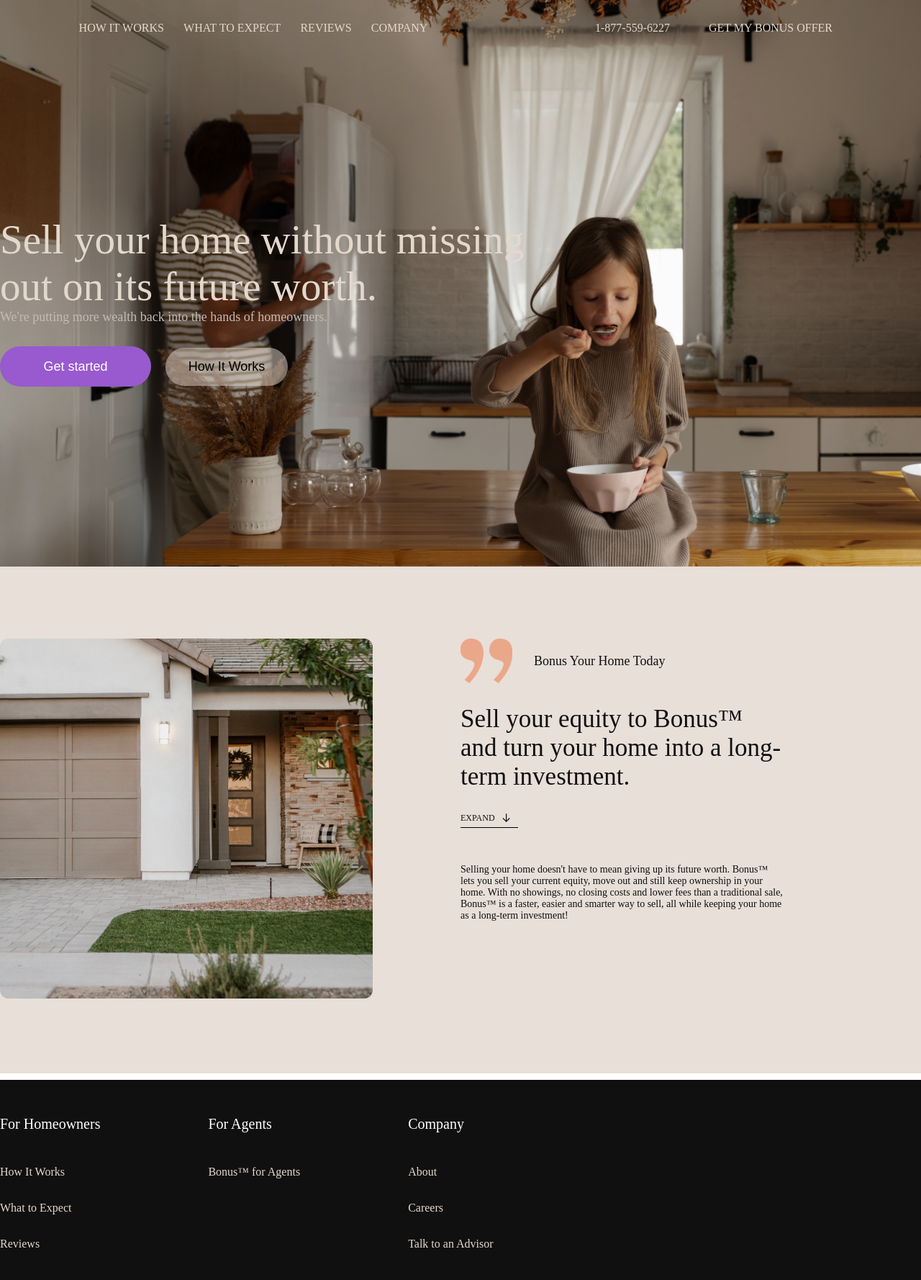
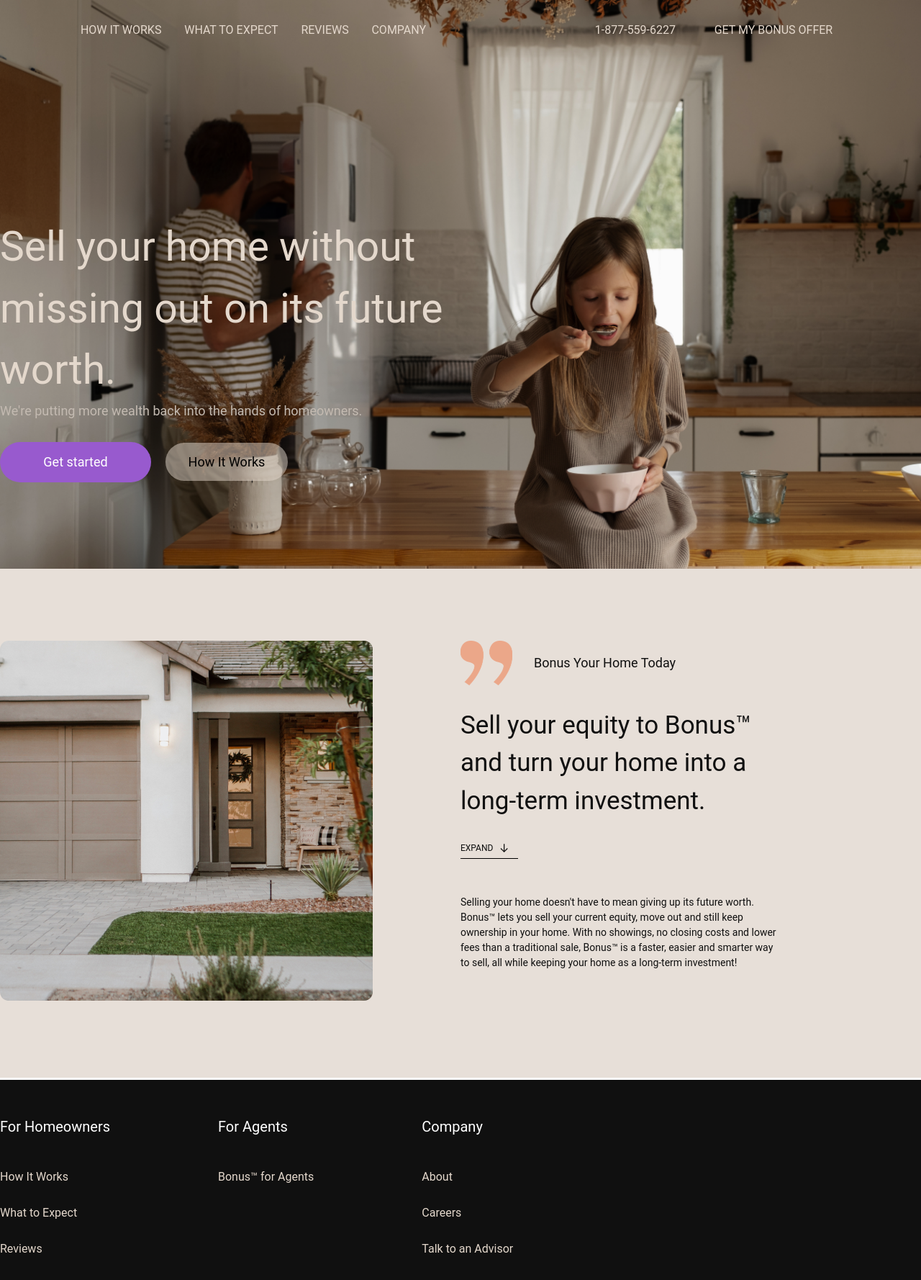
Before and after one commit to Iimanbek/Registr, a Vue app: page / in a window 1280 px wide. Shown: the top 1778 px of the page at 72% size. Built offline with nearby package versions, Linux system fonts and the light colour scheme.

Commit message:
done routers

```diff
--- a/package.json
+++ b/package.json
@@ -10,7 +10,8 @@
   "dependencies": {
     "pinia": "^2.0.28",
     "vue": "^3.2.45",
-    "vue-router": "^4.1.6"
+    "vue-router": "^4.1.6",
+    "vuetify": "^3.0.6"
   },
   "devDependencies": {
     "@vitejs/plugin-vue": "^4.0.0",
--- a/src/components/Main.vue
+++ b/src/components/Main.vue
@@ -100,7 +100,7 @@
 }
 .mmmmm{
     background: rgba(231, 223, 216, 1);
-    margin-top: 250px ;
+    margin-top: 120px ;
     padding-bottom: 100px;
 }
 .sSection{
--- /dev/null
+++ b/src/layouts/BaseLayOut.vue
@@ -0,0 +1,22 @@
+<template>
+    <div>
+        <v-header/>
+    <main>
+        <slot/>
+    </main>
+    <v-footer/>
+    </div>
+</template>
+
+
+<script>
+import VHeader from '../components/Header.vue'
+import VFooter from '../components/Footer.vue'
+
+export default{
+    components: {
+        VHeader,
+        VFooter
+    }
+}
+</script>
--- a/src/main.js
+++ b/src/main.js
@@ -5,10 +5,24 @@
 import router from './router'
 
 import './assets/main.css'
+import BaseLayOut from './layouts/BaseLayOut.vue'
 
 const app = createApp(App)
 
+
+import 'vuetify/styles'
+import { createVuetify } from 'vuetify'
+import * as components from 'vuetify/components'
+import * as directives from 'vuetify/directives'
+
+const vuetify = createVuetify({
+  components,
+  directives,
+})
+
+app.component('BaseLayout', BaseLayOut)
+
 app.use(createPinia())
 app.use(router)
-
+app.use(vuetify)
 app.mount('#app')
--- a/src/router/index.js
+++ b/src/router/index.js
@@ -22,6 +22,11 @@
       name: 'login',
 
       component: () => import('../views/LogInView.vue')
+    },
+    {
+      path: '/example',
+      name:'example',
+      component: () => import('../views/Example.vue')
     }
   ]
 })
--- /dev/null
+++ b/src/views/Example.vue
@@ -0,0 +1,5 @@
+<template>
+    <BaseLayout>
+        <h1>hello</h1>
+    </BaseLayout>
+</template>
--- a/src/views/HomeView.vue
+++ b/src/views/HomeView.vue
@@ -1,26 +1,18 @@
 <template>
-  <nav>
-    <navigation></navigation>
-  </nav>
-  <main>
+  <BaseLayout>
+    <main>
     <v-main></v-main>
   </main>
-  <footer>
-    <v-footer></v-footer>
-  </footer>
+  </BaseLayout>
 <TheWelcome />
 </template>
 
 <script>
-  import Header from '../components/Header.vue'
   import Main from '../components/Main.vue'
-  import Footer from '../components/Footer.vue'
 
   export default {
     components:{
-      navigation:Header,
       'v-main':Main,
-      'v-footer':Footer
     }
   }
 </script>
--- a/src/views/LogInView.vue
+++ b/src/views/LogInView.vue
@@ -132,7 +132,7 @@
 }
 .form-wrap{
     background: white;
-    height: 50%;
+    height: 60%;
     width: 30%;
     display: flex;
     flex-direction: column;
--- a/src/views/Registration.vue
+++ b/src/views/Registration.vue
@@ -124,8 +124,8 @@
 }
 .form-wrap{
     background: white;
-    height: 60%;
-    width: 30%;
+    height: 70%;
+    width: 32%;
     display: flex;
     flex-direction: column;
     /* justify-content: center; */
```
Also changed, not shown: 2 other files (tests, documents, lock files or other folders).
